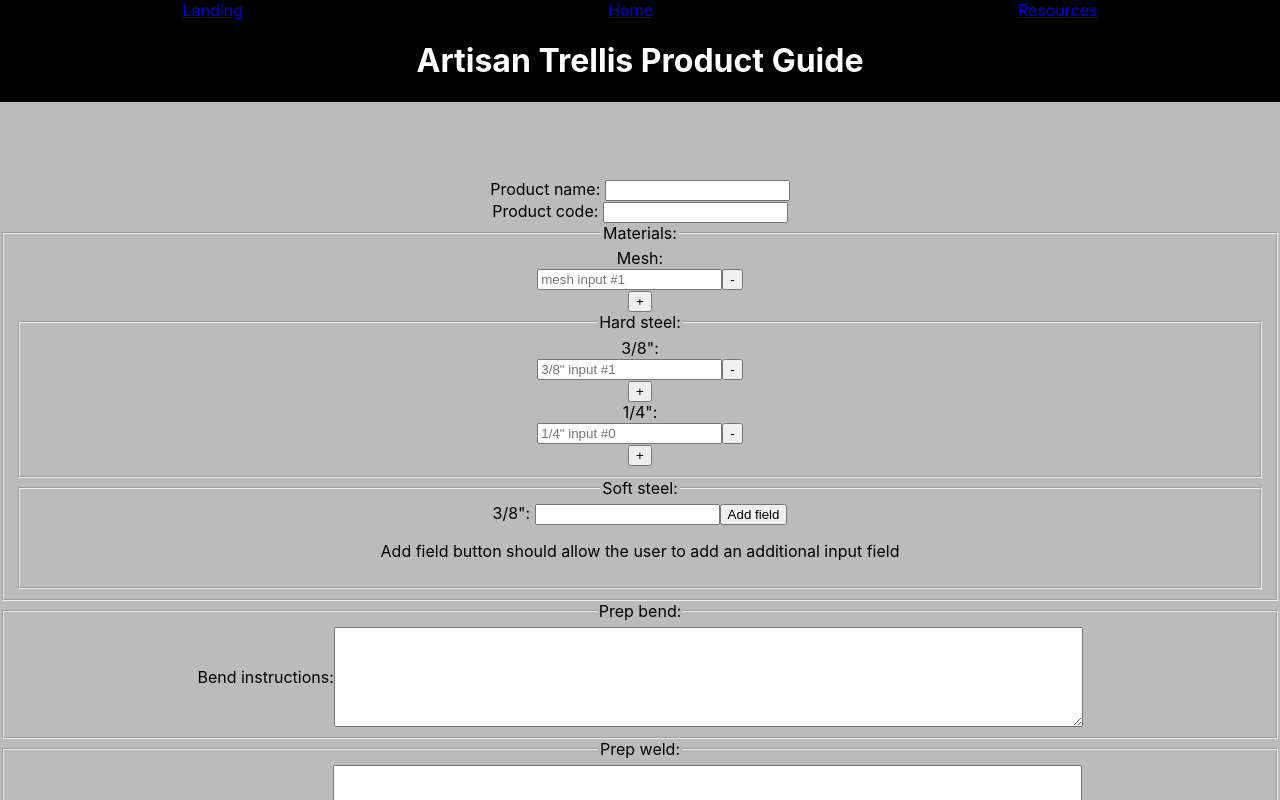
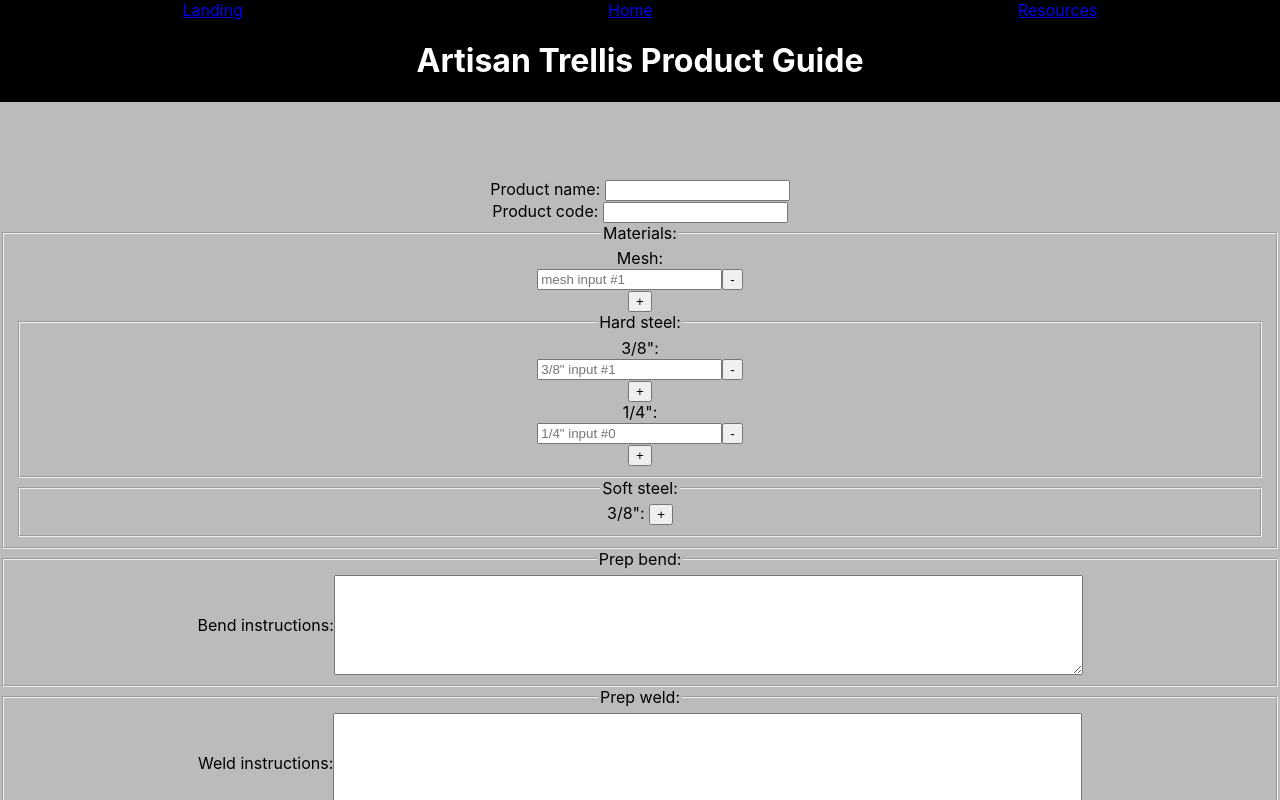
Before and after one commit to capnnemo2/at-product-guide, a React (Create React App) app: page /add-product in a window 1280 px wide. Shown: the top 800 px of the page. Built offline with nearby package versions, Linux system fonts and the light colour scheme.

Commit message:
Soft steel input is now dynamic

```diff
--- a/src/AddProduct/AddProduct.js
+++ b/src/AddProduct/AddProduct.js
@@ -83,6 +83,32 @@ export default class AddProduct extends React.Component {
 
   // SOFT STEEL 3/8"
 
+  handleSoftSteelChange = idx => e => {
+    const newSoftThreeEighths = this.state.softThreeEighths.map(
+      (soft, sidx) => {
+        if (idx !== sidx) return soft;
+        return { ...soft, measurements: e.target.value };
+      }
+    );
+    this.setState({ softThreeEighths: newSoftThreeEighths });
+  };
+
+  handleAddSoft = () => {
+    this.setState({
+      softThreeEighths: this.state.softThreeEighths.concat([
+        { measurements: "" }
+      ])
+    });
+  };
+
+  handleRemoveSoft = idx => () => {
+    this.setState({
+      softThreeEighths: this.state.softThreeEighths.filter(
+        (s, sidx) => idx !== sidx
+      )
+    });
+  };
+
   // CLICK CANCEL
   handleClickCancel = () => {
     this.props.history.goBack();
@@ -123,12 +149,12 @@ export default class AddProduct extends React.Component {
               <fieldset>
                 <legend>Hard steel:</legend>
 
-                <label htmlFor="three-Eighths">3/8": </label>
+                <label htmlFor="three-eighths">3/8": </label>
                 {this.state.hardThreeEighths.map((three, idx) => (
                   <div className="hardThreeEighths" key={idx}>
                     <input
                       type="text"
-                      name="three-Eighths"
+                      name="three-eighths"
                       placeholder={`3/8" input #${idx + 1}`}
                       value={three.measurements}
                       onChange={this.handleThreeEighthsChange(idx)}
@@ -171,13 +197,25 @@ export default class AddProduct extends React.Component {
               </fieldset>
               <fieldset>
                 <legend>Soft steel:</legend>
-                <label htmlFor="three-Eighths">3/8": </label>
-                <input type="text" name="three-Eighths" id="three-Eighths" />
-                <button type="button">Add field</button>
-                <p>
-                  Add field button should allow the user to add an additional
-                  input field
-                </p>
+                <label htmlFor="soft-steel">3/8": </label>
+                {this.state.softThreeEighths.map((soft, idx) => (
+                  <div className="softThreeEighths" key={idx}>
+                    <input
+                      type="text"
+                      name="soft-steel"
+                      placeholder={`soft steel input #${idx}`}
+                      value={soft.measurements}
+                      onChange={this.handleSoftSteelChange(idx)}
+                    />
+                    <button type="button" onClick={this.handleRemoveSoft(idx)}>
+                      -
+                    </button>
+                  </div>
+                ))}
+
+                <button type="button" onClick={this.handleAddSoft}>
+                  +
+                </button>
               </fieldset>
             </fieldset>
             <fieldset>
```
